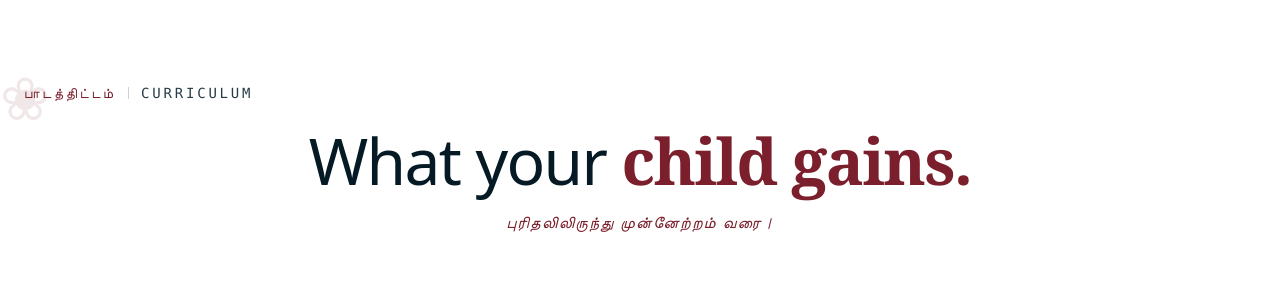
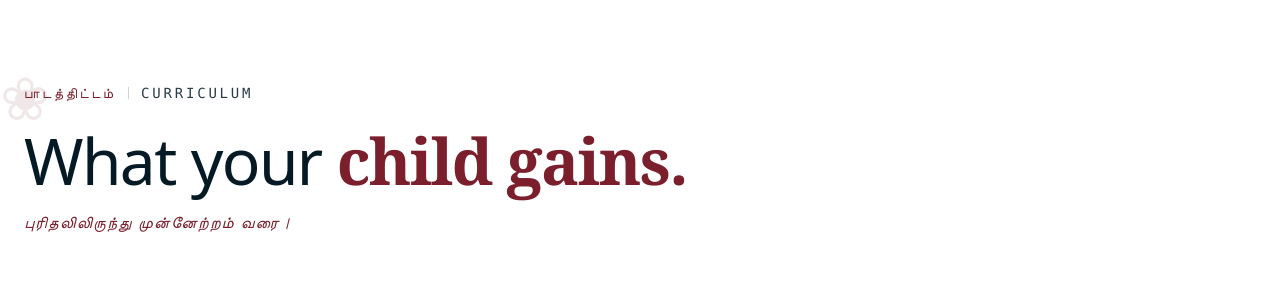
Before and after one commit to sakthiaadhavan9411-creator/Rk-Tuition, a React (Vite) app: page / in a window 1280 px wide. Shown: the part 1940-2224 px from the top of the page. Built offline with nearby package versions, Linux system fonts and the light colour scheme; a web font is replaced by a local one.

Commit message:
Left align curriculum heading

```diff
--- a/src/components/CurriculumSection.tsx
+++ b/src/components/CurriculumSection.tsx
@@ -53,10 +53,10 @@ export function CurriculumSection() {
         </FadeIn>
 
         <FadeIn delay={0.2}>
-          <h2 className="mt-6 text-center text-[clamp(48px,5vw,72px)] font-medium leading-[1.05] tracking-tight text-[#051A24]">
+          <h2 className="mt-6 text-[clamp(48px,5vw,72px)] font-medium leading-[1.05] tracking-tight text-[#051A24]">
             What your <span className="font-accent font-bold text-maroon">child gains.</span>
           </h2>
-          <p className="mt-4 text-center font-accent text-base tracking-widest text-maroon italic">
+          <p className="mt-4 font-accent text-base tracking-widest text-maroon italic">
             புரிதலிலிருந்து முன்னேற்றம் வரை।
           </p>
 
```
